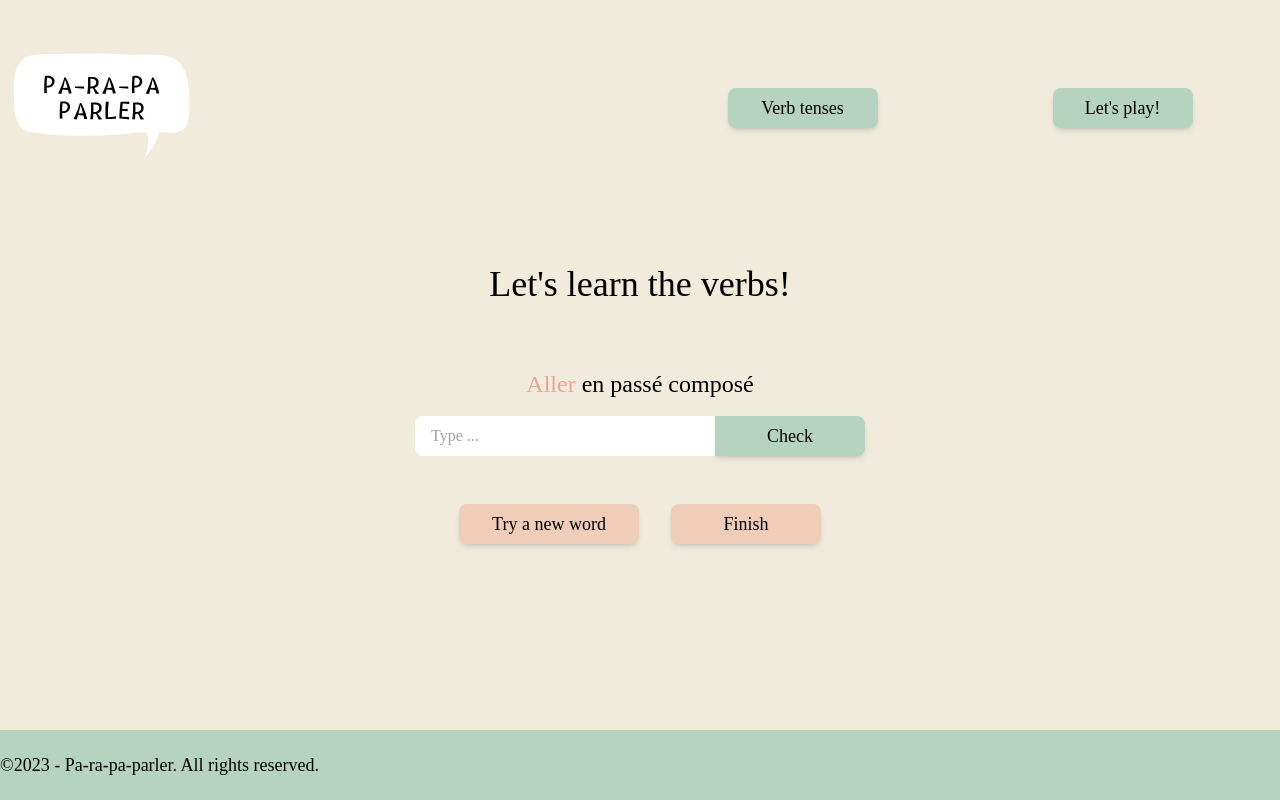
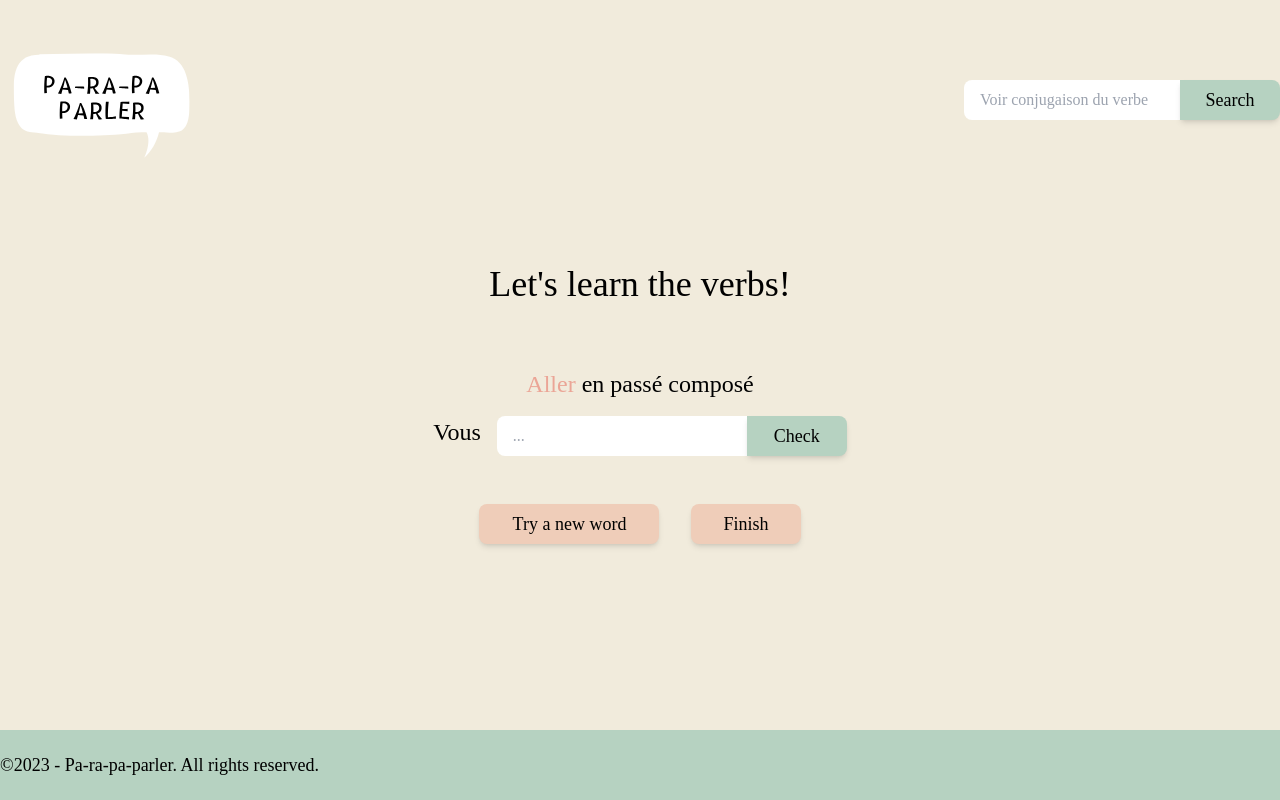
Before and after one commit to dspodina/Conjugaison-Francais, a Next.js app: page /play in a window 1280 px wide. Built offline with nearby package versions, Linux system fonts and the light colour scheme.

Commit message:
styled and fixed buttons

```diff
--- a/src/app/conjugaison/page.jsx
+++ b/src/app/conjugaison/page.jsx
@@ -1,13 +1,15 @@
+import SearchResultButton from "src/components/Buttons/SearchResult.jsx"
+
 
 const Conjugaison = () => {
   return (
-    <div>
-      <h2 className="text-4xl flex justify-center mt-16 font-caveat">
+    <div className="container mx-auto">
+      <h2 className="text-4xl mt-16 font-caveat">
         Conjugaison du verbe: AVOIR
       </h2>
-      <div></div>
     </div>
   );
 };
 
+
 export default Conjugaison;
--- a/src/app/page.js
+++ b/src/app/page.js
@@ -6,19 +6,17 @@ import learnTips3 from "public/3.svg";
 import learnTips4 from "public/4.svg";
 import learnTips5 from "public/5.svg";
 import learnTips6 from "public/6.svg";
-import circle from "public/circle.svg"
+import LetsPlayButton from "src/components/Buttons/LetsPlayButton.jsx";
 
 const inter = Inter({ subsets: ["latin"] });
 
 export default function Home() {
   return (
-    <div className="container flex flex-col justify-center">
+    <div className="container mx-auto flex flex-col justify-center">
       <div className="flex flex-col items-center">
-        <div className="text-4xl font-caveat my-16">
-          <h2>About Pa-ra-pa Parler</h2>
-        </div>
-        <div className="flex justify-center mx-8 lg:w-2/3 text-lg mb-16 items-center">
-          <p>
+          <h2 className="text-4xl font-caveat my-16">About Pa-ra-pa Parler</h2>
+        <div className="flex mx-8 lg:w-2/3 text-lg mb-16">
+          <p className="">
             Lorem ipsum dolor sit amet, consectetur adipiscing elit, sed do
             eiusmod tempor incididunt ut labore et dolore magna aliqua. Ut enim
             ad minim veniam, quis nostrud exercitation ullamco laboris nisi ut
@@ -29,6 +27,11 @@ export default function Home() {
           </p>
         </div>
       </div>
+      <div className="flex flex-col items-center mb-24">
+        <h2 className="text-4xl font-caveat my-16">Let's play!</h2>
+        <LetsPlayButton />
+      </div>
+      <div className="flex flex-col justify-center">
         <div className="text-4xl flex justify-center mt-16 font-caveat">
           <h2>Tips how to learn French</h2>
         </div>
@@ -45,5 +48,6 @@ export default function Home() {
           </div>
         </div>
       </div>
+    </div>
   );
 }
--- a/src/app/play/page.jsx
+++ b/src/app/play/page.jsx
@@ -1,9 +1,7 @@
-import TensesInput from "@/components/TensesInput.jsx";
-import TensesCheckButton from "@/components/Buttons/CheckButton.jsx";
+import CheckResultButton from "@/components/Buttons/CheckResult.jsx";
 import TensesNewWord from "@/components/Buttons/NewWord.jsx";
 import Finish from "src/components/Buttons/Finish.jsx";
-// import Image from "next/image";
-// import Link from "next/link";
+import GameAnswer from "@/components/GameAnswer.jsx";
 
 const Play = () => {
   return (
@@ -16,8 +14,9 @@ const Play = () => {
           <h3><span className="text-smokypink">Aller</span> en passé composé</h3>
         </div>
         <div className="flex flex-row justify-center min-h-[40px] mt-4">
-          <TensesInput />
-          <TensesCheckButton />
+          <p className="text-2xl font-caveat mr-4">Vous</p>
+          <GameAnswer />
+          <CheckResultButton />
         </div>
         <div className="flex flex-row justify-center mt-8 mb-24">
           <TensesNewWord />
--- a/src/components/Buttons/CheckButton.jsx
+++ /dev/null
@@ -1,13 +0,0 @@
-"use client";
-
-import Link from "next/link";
-
-const TensesCheckButton = () => {
-  return (
-    <button className="bg-greenish rounded-r-lg min-w-[150px] shadow-md min-h-[40px]">
-      <Link className="text-lg" href="#">Check</Link>
-    </button>
-  );
-};
-
-export default TensesCheckButton;
--- /dev/null
+++ b/src/components/Buttons/CheckResult.jsx
@@ -0,0 +1,13 @@
+"use client";
+
+import Link from "next/link";
+
+const CheckResultButton = () => {
+  return (
+    <button className="bg-greenish rounded-r-lg min-w-[100px] shadow-md min-h-[40px]">
+      <Link className="text-lg" href="#">Check</Link>
+    </button>
+  );
+};
+
+export default CheckResultButton;
--- a/src/components/Buttons/ConjugaisonButton.jsx
+++ b/src/components/Buttons/ConjugaisonButton.jsx
@@ -2,7 +2,7 @@ import Link from "next/link";
 
 const ConjugaisonButton = () => {
   return (
-    <button className="bg-greenish w-[150px] mx-4 shadow-md mt-4 px-8 min-h-[40px] min-w-[140px] rounded-lg hover:bg-white transition duration-500 ease-in-out transform hover:-translate-y-1 hover:scale-105">
+    <button className="bg-greenish w-[150px] mx-4 shadow-md mt-4 px-8 min-h-[40px] min-w-[140px] rounded-lg hover:bg-[#ABC8B6] transition duration-500 ease-in-out transform hover:-translate-y-1 hover:scale-105">
       <Link className="text-lg" href="/conjugaison">Verb tenses</Link>
     </button>
   );
--- a/src/components/Buttons/Finish.jsx
+++ b/src/components/Buttons/Finish.jsx
@@ -4,7 +4,7 @@ import Link from "next/link";
 
 const Finish = () => {
   return (
-    <button className="bg-pink w-[150px] mx-4 shadow-md mt-4 px-8 min-h-[40px] min-w-[140px] rounded-lg transition duration-500 ease-in-out transform hover:-translate-y-1 hover:scale-105">
+    <button className="bg-pink mx-4 shadow-md mt-4 px-8 min-h-[40px] min-w-[70px] rounded-lg transition duration-500 ease-in-out transform hover:-translate-y-1 hover:scale-105">
       <Link className="text-lg" href="#">
         Finish
       </Link>
--- a/src/components/Buttons/LetsPlayButton.jsx
+++ b/src/components/Buttons/LetsPlayButton.jsx
@@ -2,8 +2,8 @@ import Link from "next/link";
 
 const LetsPlayButton = () => {
   return (
-    <button className="bg-greenish mx-4 shadow-md mt-4 px-8 min-h-[40px] min-w-[140px] hover:bg-white rounded-lg transition duration-500 ease-in-out transform hover:-translate-y-1 hover:scale-105">
-      <Link className="text-lg" href="/play">Let's play!</Link>
+    <button className="bg-greenish mx-4 shadow-md px-8 min-h-[40px] min-w-[140px] hover:bg-[#ABC8B6] rounded-lg transition duration-500 ease-in-out transform hover:-translate-y-1 hover:scale-105">
+      <Link className="text-lg" href="/play">Start the game</Link>
     </button>
   );
 };
--- /dev/null
+++ b/src/components/Buttons/SearchResult.jsx
@@ -0,0 +1,13 @@
+"use client";
+
+import Link from "next/link";
+
+const SearchResultButton = () => {
+  return (
+    <button className="bg-greenish rounded-r-lg min-w-[100px] shadow-md min-h-[40px]">
+      <Link className="text-lg" href="/conjugaison">Search</Link>
+    </button>
+  );
+};
+
+export default SearchResultButton;
--- /dev/null
+++ b/src/components/GameAnswer.jsx
@@ -0,0 +1,9 @@
+"use client";
+
+export default function GameAnswer () {
+    return(
+    <div>
+        <input type="text" placeholder="..." className="w-9/12 rounded-l-lg pl-4 min-h-[40px] min-w-[250px]" />
+    </div>
+    )
+}
--- a/src/components/Header.jsx
+++ b/src/components/Header.jsx
@@ -1,22 +1,31 @@
 import Image from "next/image";
 import Link from "next/link";
 import Logo from "public/logo.svg";
-import ConjugaisonButton from "@/components/Buttons/ConjugaisonButton.jsx"
-import LetsPlayButton from "@/components/Buttons/LetsPlayButton.jsx"
+import ConjugaisonButton from "@/components/Buttons/ConjugaisonButton.jsx";
+import LetsPlayButton from "@/components/Buttons/LetsPlayButton.jsx";
+import SearchResultButton from "src/components/Buttons/SearchResult.jsx";
 
 const Header = () => {
   return (
     <div className="container mx-auto flex h-[200px] justify-between items-center">
       <div className="">
-      <Link href="/">
-        <Image src={Logo} alt="pa-ra-pa-parler" className="w-[200px] md:items-center" />
-      </Link>
+        <Link href="/">
+          <Image
+            src={Logo}
+            alt="pa-ra-pa-parler"
+            className="w-[200px] md:items-center"
+          />
+        </Link>
       </div>
-      <div className="flex flex-row text-center w-1/2 justify-around">
-        <ConjugaisonButton />
-        <LetsPlayButton />
+      <div className="flex flex-row justify-end">
+          <input
+            type="text"
+            placeholder="Voir conjugaison du verbe"
+            className="rounded-l-lg pl-4 min-h-[40px] min-w-[200px]"
+          />
+          <SearchResultButton />
+        </div>
       </div>
-    </div>
   );
 };
 
--- a/src/components/TensesInput.jsx
+++ /dev/null
@@ -1,9 +0,0 @@
-"use client";
-
-export default function SearchBar () {
-    return(
-    <div>
-        <input type="text" placeholder="Type ..." className="w-9/12 rounded-l-lg pl-4 min-h-[40px] min-w-[300px]" />
-    </div>
-    )
-}
```
Lines whose indentation alone changed are shown as unchanged.
